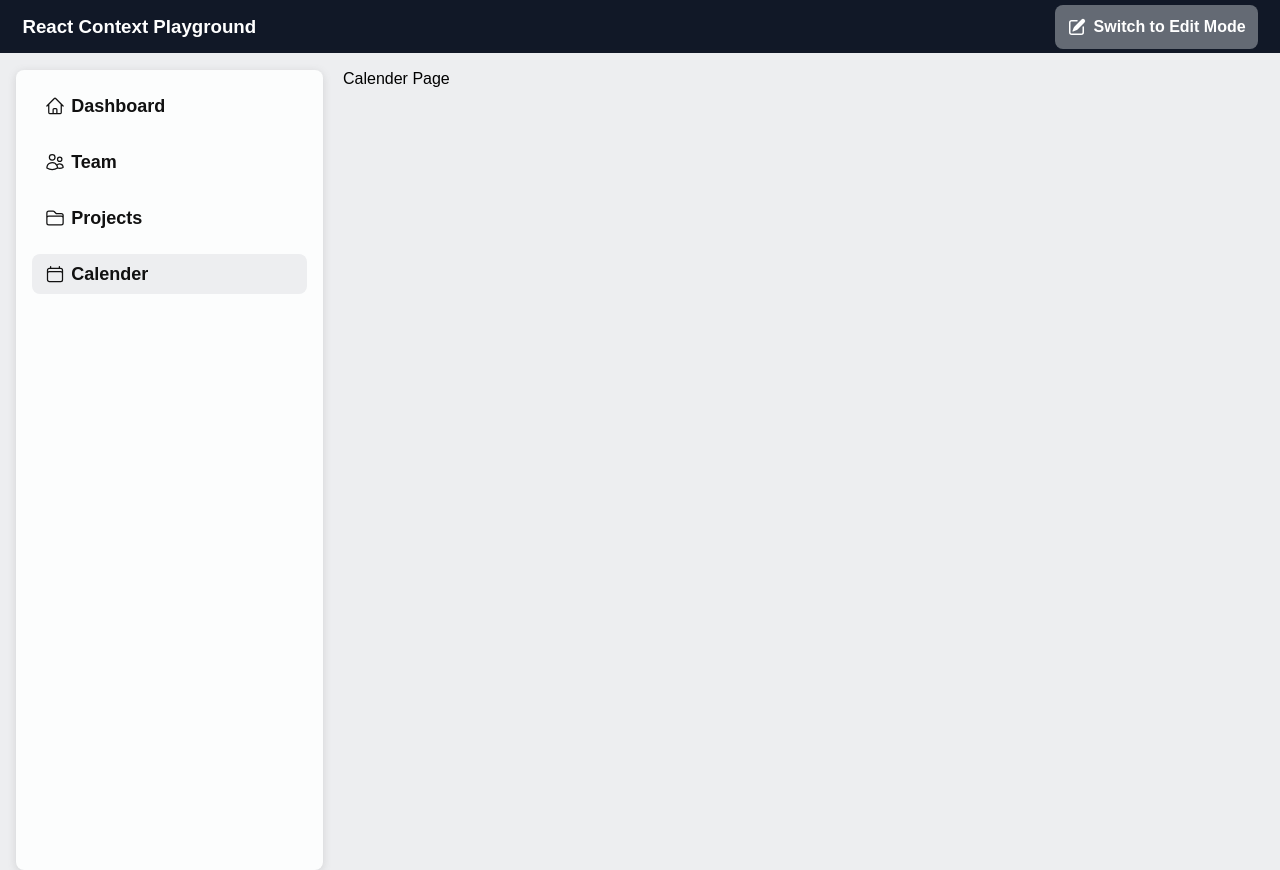
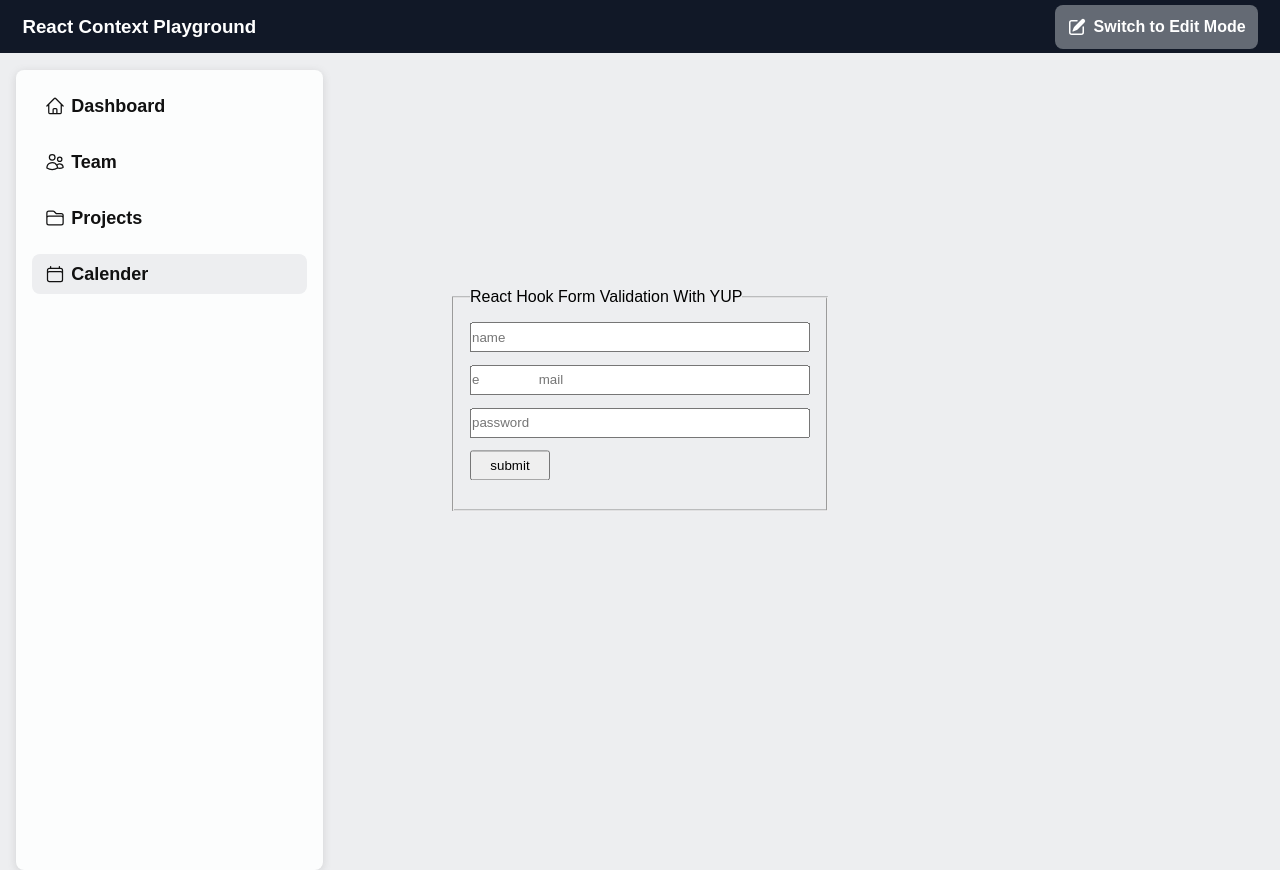
Before and after one commit to carefree-ladka/React-context-playground, a React (Create React App) app: page /calender in a window 1280 px wide. Built offline with nearby package versions, Linux system fonts and the light colour scheme.

Commit message:
add msw react hook form react query

```diff
--- /dev/null
+++ b/src/components/Dashboard/Calender/Calender.module.css
@@ -0,0 +1,35 @@
+form {
+  position: absolute;
+  left: 50%;
+  top: 50%;
+  transform: translate(-50%, -50%);
+  display: flex;
+  flex-direction: column;
+  justify-content: center;
+}
+
+input {
+  height: 30px;
+  width: 340px;
+  margin-bottom: 0.8rem;
+}
+
+.button {
+  margin-bottom: 0.8rem;
+}
+
+.button button {
+  height: 30px;
+  width: 80px;
+  cursor: pointer;
+}
+p {
+  font-size: 0.9rem;
+}
+.error {
+  color: red;
+}
+
+fieldset {
+  padding: 1rem;
+}
--- a/src/components/Dashboard/Calender/index.js
+++ b/src/components/Dashboard/Calender/index.js
@@ -1,3 +1,59 @@
+import { useForm } from "react-hook-form";
+import * as yup from "yup";
+import { yupResolver } from "@hookform/resolvers/yup";
+import styles from "./Calender.module.css";
+
 export default function Calender() {
-  return <div>Calender Page</div>;
+  const schema = yup.object().shape({
+    name: yup.string().min(5).max(15).required(),
+    email: yup.string().email().required(),
+    password: yup.string().min(4).max(8),
+  });
+
+  const {
+    register,
+    handleSubmit,
+    formState: { errors },
+  } = useForm({
+    resolver: yupResolver(schema),
+  });
+
+  const onSubmit = (data) => {
+    console.log(data);
+  };
+  return (
+    <form onSubmit={handleSubmit(onSubmit)}>
+      <fieldset>
+        <legend>React Hook Form Validation With YUP</legend>
+        <div>
+          <input type="text" placeholder="name" {...register("name")} />
+          {errors.name && <p className="error">{errors.name?.message}</p>}
+        </div>
+        <div>
+          <input
+            type="email"
+            placeholder="e
+
+        mail"
+            {...register("email")}
+          />
+          {errors.email && <p className="error">{errors.email?.message}</p>}
+        </div>
+
+        <div>
+          <input
+            type="password"
+            placeholder="password"
+            {...register("password")}
+          />
+          {errors.password && (
+            <p className="error">{errors.password?.message}</p>
+          )}
+        </div>
+        <div className={styles.button}>
+          <button>submit</button>
+        </div>
+      </fieldset>
+    </form>
+  );
 }
--- a/src/components/Dashboard/Projects/index.js
+++ b/src/components/Dashboard/Projects/index.js
@@ -1,3 +1,32 @@
+import { useQuery } from "@tanstack/react-query";
+import { ReactQueryDevtools } from "@tanstack/react-query-devtools";
+
+const fetcher = async () => {
+  const res = await fetch("https://jsonplaceholder.typicode.com/users");
+  return res.json();
+};
+
 export default function Projects() {
-  return <div>Projects Page</div>;
+  const { data, status } = useQuery(["users"], fetcher);
+
+  if (status === "loading") return <p>loading....</p>;
+  return (
+    <div
+      style={{
+        display: "flex",
+        justifyContent: "center",
+        alignItems: "center",
+      }}
+    >
+      <div>
+        <h2>React Query </h2>
+        {data?.map((user) => (
+          <p key={user.id}>
+            {user.id}--{user.name}
+          </p>
+        ))}
+        <ReactQueryDevtools initialIsOpen={true} />
+      </div>
+    </div>
+  );
 }
--- a/src/components/Dashboard/Team/index.js
+++ b/src/components/Dashboard/Team/index.js
@@ -11,6 +11,7 @@ export default function Team() {
 
   return (
     <div>
+      <h3>Mock Service Worker</h3>
       <pre>
         <code>{JSON.stringify(data, null, 2)}</code>
       </pre>
--- a/src/components/Navbar/Navbar.module.css
+++ b/src/components/Navbar/Navbar.module.css
@@ -21,3 +21,19 @@ header {
   color: #fff;
   line-height: 1.6;
 }
+
+.button {
+  position: absolute;
+  right: 0;
+  margin-right: 1.4rem;
+  border: none;
+  padding: 12px 12px;
+  border-radius: 8px;
+  cursor: pointer;
+  font-weight: 700;
+  font-size: 16px;
+  background: #646a74;
+  color: #fff;
+  display: inline-flex;
+  align-items: center;
+}
--- a/src/components/Navbar/index.js
+++ b/src/components/Navbar/index.js
@@ -11,6 +11,7 @@ export default function Navbar() {
         <div className={styles["navbar-content"]}>
           <h3>React Context Playground</h3>
           <Button
+            className={styles.button}
             text={isInViewMode ? "Switch to Edit Mode" : "Switch to View Mode"}
             setInViewMode={setInViewMode}
           />
--- a/src/index.css
+++ b/src/index.css
@@ -19,19 +19,3 @@ body {
   height: calc(100vh - 53px);
   padding: 0 1rem;
 }
-
-button {
-  position: absolute;
-  right: 0;
-  margin-right: 1.4rem;
-  border: none;
-  padding: 12px 12px;
-  border-radius: 8px;
-  cursor: pointer;
-  font-weight: 700;
-  font-size: 16px;
-  background: #646a74;
-  color: #fff;
-  display: inline-flex;
-  align-items: center;
-}
--- a/src/index.js
+++ b/src/index.js
@@ -3,6 +3,7 @@ import ReactDOM from "react-dom/client";
 import "./index.css";
 import App from "./App";
 import DashboardState from "./context/DashboardState";
+import { QueryClient, QueryClientProvider } from "@tanstack/react-query";
 
 if (process.env.NODE_ENV === "development") {
   const { worker } = require("./mocks/browser");
@@ -10,10 +11,14 @@ if (process.env.NODE_ENV === "development") {
 }
 
 const root = ReactDOM.createRoot(document.getElementById("root"));
+
+const queryClient = new QueryClient();
 root.render(
   <React.StrictMode>
-    <DashboardState>
-      <App />
-    </DashboardState>
+    <QueryClientProvider client={queryClient}>
+      <DashboardState>
+        <App />
+      </DashboardState>
+    </QueryClientProvider>
   </React.StrictMode>
 );
```
Also changed, not shown: package.json (+6 -1 lines), 1 other file (tests, documents, lock files or other folders).
